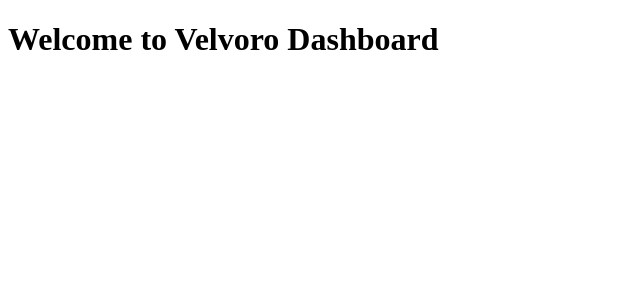
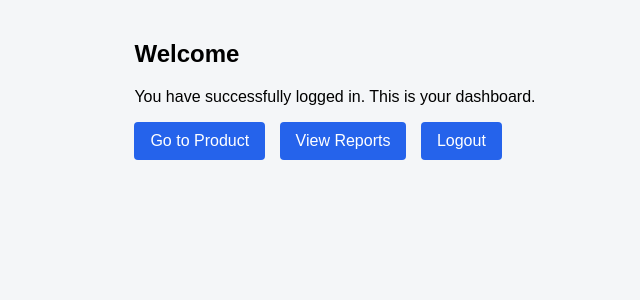
Before and after one commit to ovelvoro-stack/velvoro_os, a Python web app: template templates/dashboard.html in a window 1280 px wide. Shown: the top 300 px of the page, without its empty margins (0-640 px from the left). Run offline with Jinja, Linux system fonts and the light colour scheme; the template is opened without the code that fills it, so the values that code supplies are empty.

Commit message:
Update dashboard.html

```diff
--- a/templates/dashboard.html
+++ b/templates/dashboard.html
@@ -1,9 +1,40 @@
+<!-- app/templates/dashboard.html (UPDATED FILE) -->
+
 <!DOCTYPE html>
-<html>
+<html lang="en">
 <head>
-    <title>Dashboard</title>
+    <meta charset="UTF-8">
+    <title>Velvoro OS - Dashboard</title>
+    <style>
+        body {
+            font-family: Arial, sans-serif;
+            background: #f4f6f8;
+        }
+        .container {
+            width: 80%;
+            margin: 40px auto;
+        }
+        .actions a {
+            display: inline-block;
+            margin-right: 10px;
+            padding: 10px 16px;
+            background: #2563eb;
+            color: #fff;
+            text-decoration: none;
+            border-radius: 4px;
+        }
+    </style>
 </head>
 <body>
-    <h1>Welcome to Velvoro Dashboard</h1>
+    <div class="container">
+        <h2>Welcome</h2>
+        <p>You have successfully logged in. This is your dashboard.</p>
+
+        <div class="actions">
+            <a href="/application">Go to Product</a>
+            <a href="#">View Reports</a>
+            <a href="/logout">Logout</a>
+        </div>
+    </div>
 </body>
 </html>
```
